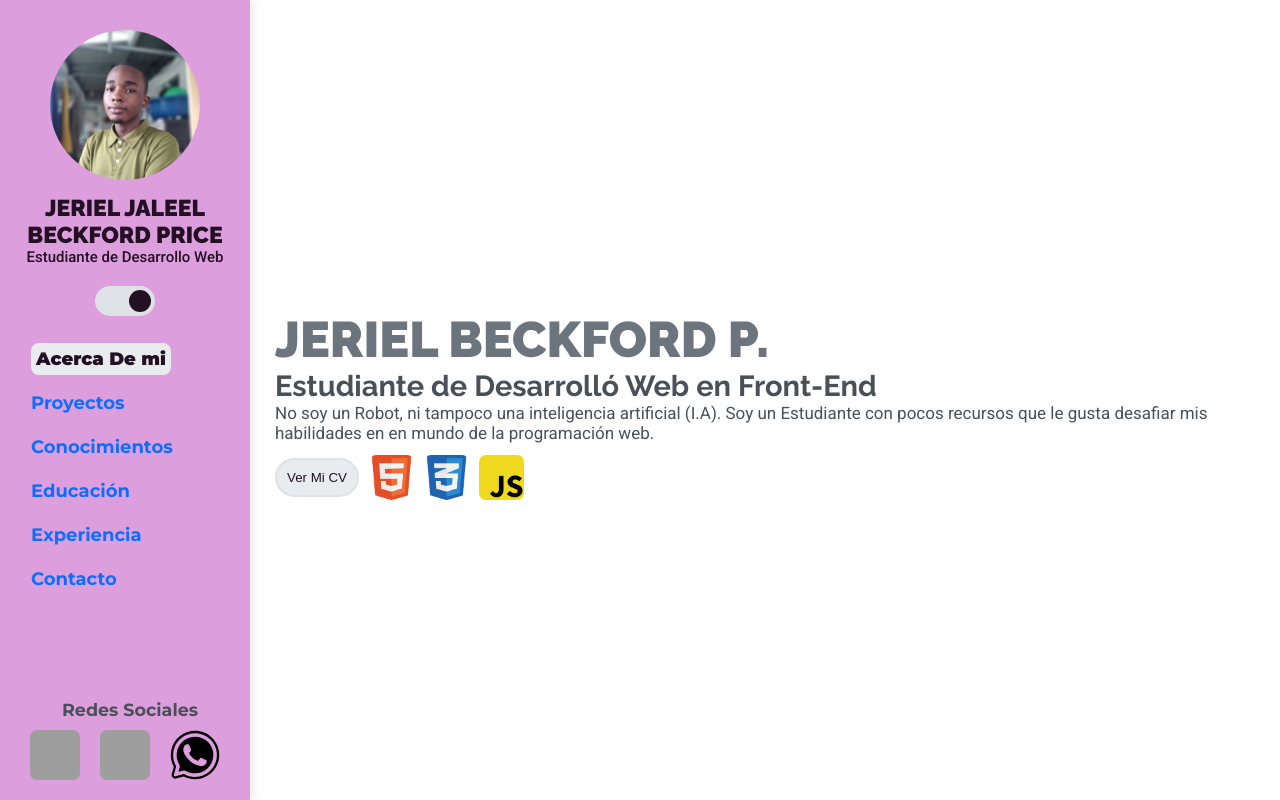
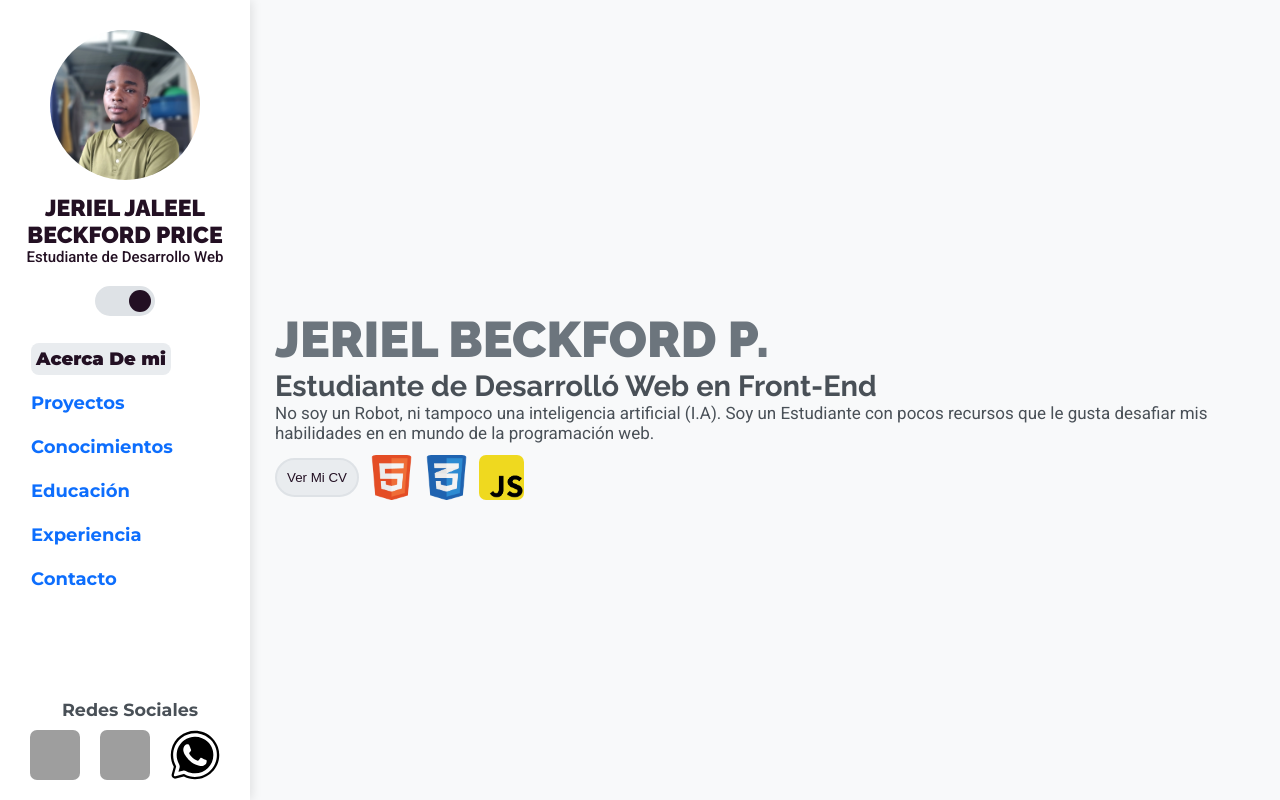
Before and after one commit to jerielweb/portfolio, a plain HTML site: page index.html in a window 1280 px wide. Shown: the top 800 px of the page. Drawn offline with Linux system fonts and the light colour scheme; grey boxes are pictures that could not be loaded.

Commit message:
Actualizar styles.css

```diff
--- a/styles.css
+++ b/styles.css
@@ -21,8 +21,8 @@
 
 /* Tema claro */
 [data-theme="light"] {
-    --bg-primary: #ffffff;
-    --bg-secondary: #dd9edd;
+    --bg-primary: #f8f9fa;
+    --bg-secondary: #ffffff;
     --bg-tertiary: #e9ecef;
     --bg-hover: #dee2e6;
     --text-primary: #231023;
@@ -39,8 +39,8 @@
 /* Detección automática del tema del sistema */
 @media (prefers-color-scheme: light) {
     :root {
-        --bg-primary: #ffffff;
-        --bg-secondary: #dd9edd;
+        --bg-primary: #f8f9fa;
+        --bg-secondary: #ffffff;
         --bg-tertiary: #e9ecef;
         --bg-hover: #dee2e6;
         --text-primary: #231023;
```
